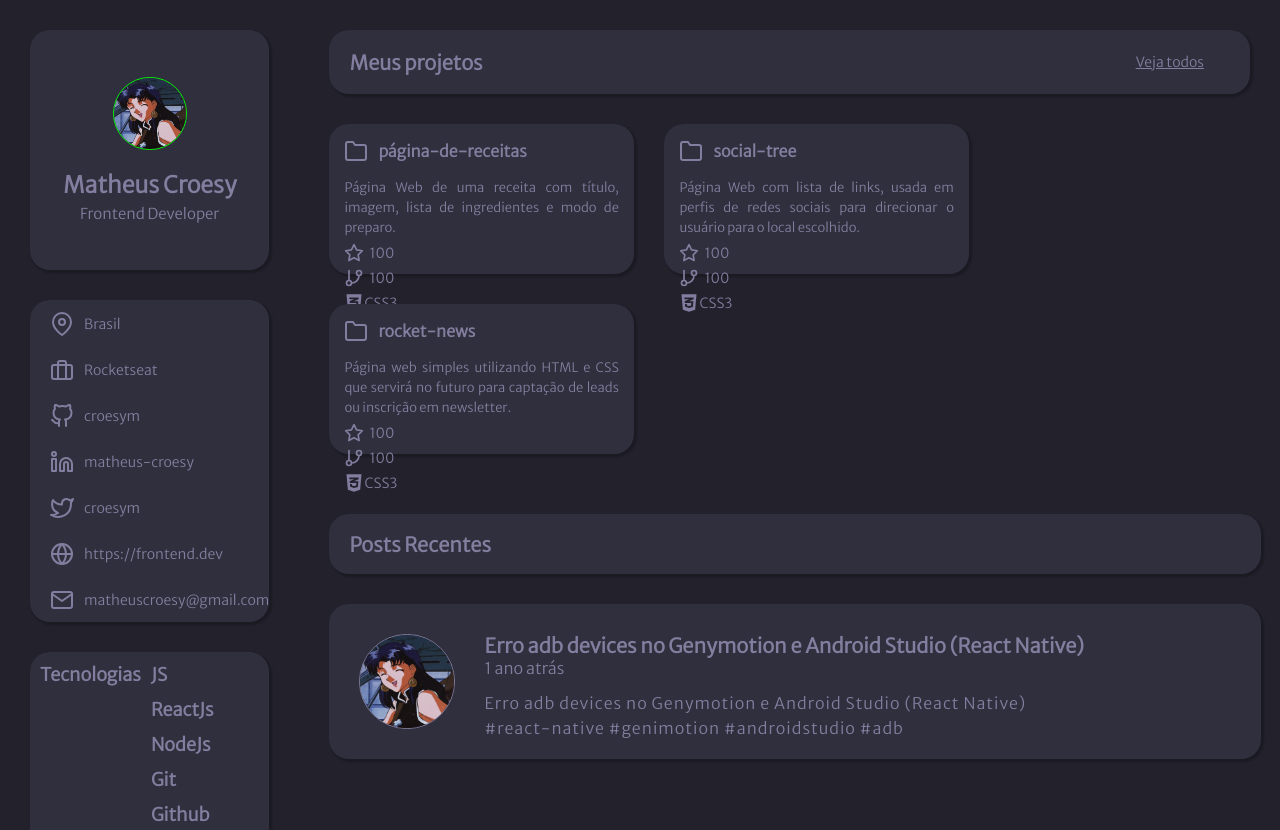
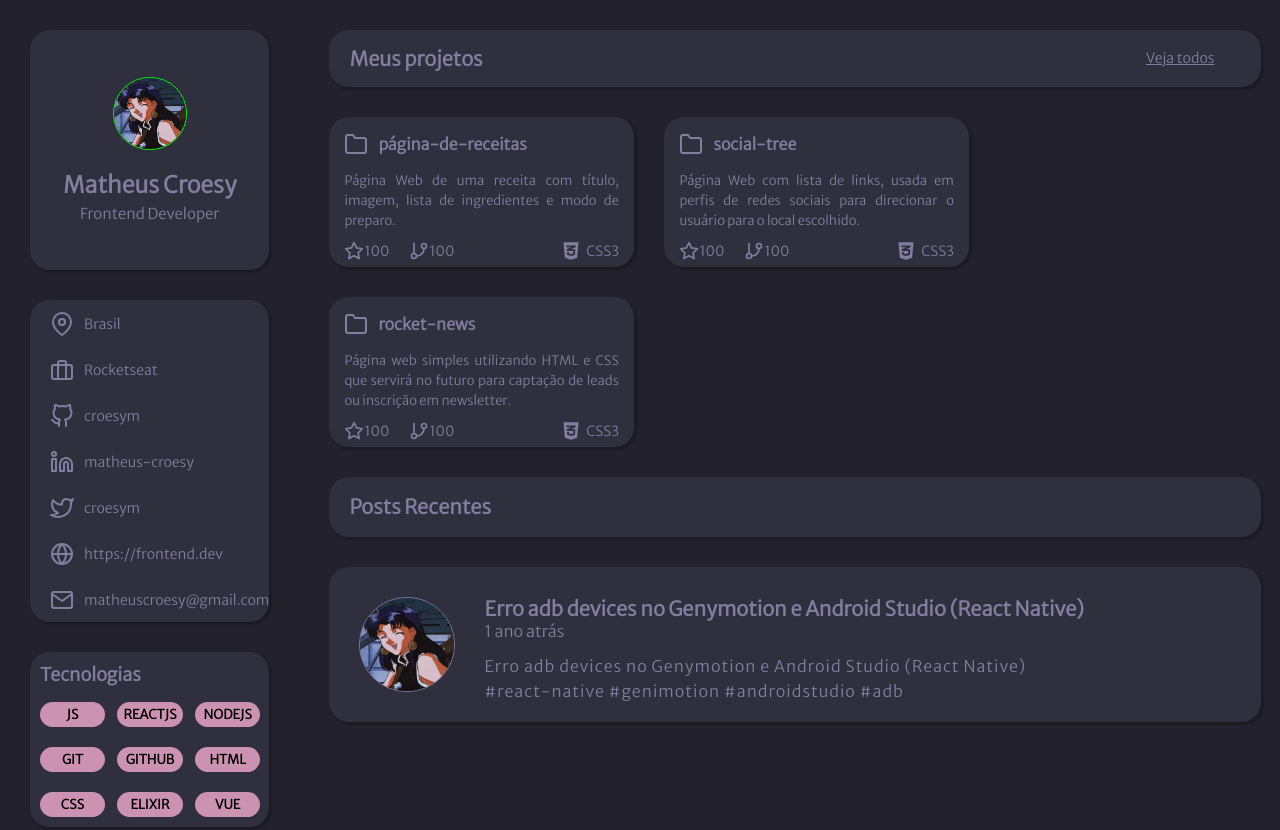
Before and after one commit to croesym/projeto-portifolio, a plain HTML site: page index.html in a window 1280 px wide. Shown: the top 830 px of the page. Drawn offline with Linux system fonts and the light colour scheme.

Commit message:
Alterações visuais e melhorias na responsividade.

```diff
--- a/style.css
+++ b/style.css
@@ -89,6 +89,7 @@ aside{
 }
 /* LINKS */
 
+/* TECNOLOGIAS */
 .techs{
     display: flex;
     flex-direction: row;
@@ -100,7 +101,6 @@ aside{
     border-radius: 20px;
 }
 
-/* TECNOLOGIAS */
 .techs p{
     margin: 10px 0px 5px 10px;
     font-weight: 700;
@@ -108,15 +108,23 @@ aside{
     line-height: 25px;
 }
 
-.techs ul{
-    margin: 0;
-    padding: 0;
-    display: flex;
-    flex-direction: row;
-    flex-wrap: wrap;
+.tittle{
+    margin: 10px 0px 5px 10px;
+    font-weight: 700;
+    font-size: 18px;
+    line-height: 25px;
 }
 
-.techs ul li{
+.techs-grid{
+    display: grid;
+    grid-template-columns: repeat(3, 1fr);
+    grid-template-rows: repeat(3, 1fr);
+    grid-column-gap: 5px;
+    grid-row-gap: 0px;
+    width: 95%;
+}
+
+.techs-grid p{
     background: #CB92B1;
     text-align: center;
     font-weight: 600;
@@ -124,12 +132,12 @@ aside{
     text-transform: uppercase;
     list-style-type: none;
     margin: 10px;
-    width: 100%;
-    max-width: 25%;
+    width: 90%;
     border-radius: 30px;
     color: black;
 }
 /* TECNOLOGIAS */
+
 
 /* EXPERIENCIAS */
 .exps{
@@ -174,6 +182,7 @@ aside{
 /* EXPERIENCIAS */
 /* TÉRMINO ASIDE */
 
+
 /* MAIN */
 /* HEADER */
 main header{
@@ -184,6 +193,7 @@ main header{
     box-shadow: 2px 2px 2px 1px rgba(0, 0, 0, 0.2);
     border-radius: 20px;
     height: 5%;
+    width: 95%;
 }
 
 main header p{
@@ -205,16 +215,12 @@ main header a{
     line-height: 18px;
 }
 /* TÉRMINO HEADER */
-.projetos{
-    display: flex;
-}
 
 /* PROJETOS */
 .item{
     display: flex;
     flex-direction: column;
-    margin-left: 30px;
-    margin-bottom: 30px;
+    margin: 0px 0px 30px 30px;
     background: #302F3D;
     box-shadow: 2px 2px 2px 1px rgba(0, 0, 0, 0.2);
     border-radius: 20px;
@@ -253,17 +259,21 @@ main header a{
     font-weight: 550;
 }
 
-.item h2 img{
+.item h2, h3 img{
     margin-right: 5px;
 }
 
-.alinhamento{
+.align-right{
+    margin-left: auto;
+    margin-right: 5%;
+
+}
+
+.align{
     display: flex;
     flex-direction: row;
-}
-
-.alinhamento h3{
-    margin-left: 100px;
+    margin-top: auto;
+    margin-bottom: 2%;
 }
 
 .projetos{
@@ -278,13 +288,12 @@ main header a{
 .recente{
     display: flex;
     align-items: center;
-    margin: 30px;
+    margin: 0px 30px 30px 30px;
     background: #302F3D;
     box-shadow: 2px 2px 2px 1px rgba(0, 0, 0, 0.2);
     border-radius: 20px;
     height: 60px;
     width: 95%;
-
 }
 
 .recente p{
@@ -331,8 +340,15 @@ main header a{
     letter-spacing: 1px;
 }
 
-.alinhamento2{
+.post-align{
     display: flex;
     flex-direction: column;
 }
 /* FIM POST */
+
+@media(min-width: 620px) and (max-width: 969px){
+    .item{
+        width: 95%;
+    }
+
+}
```
